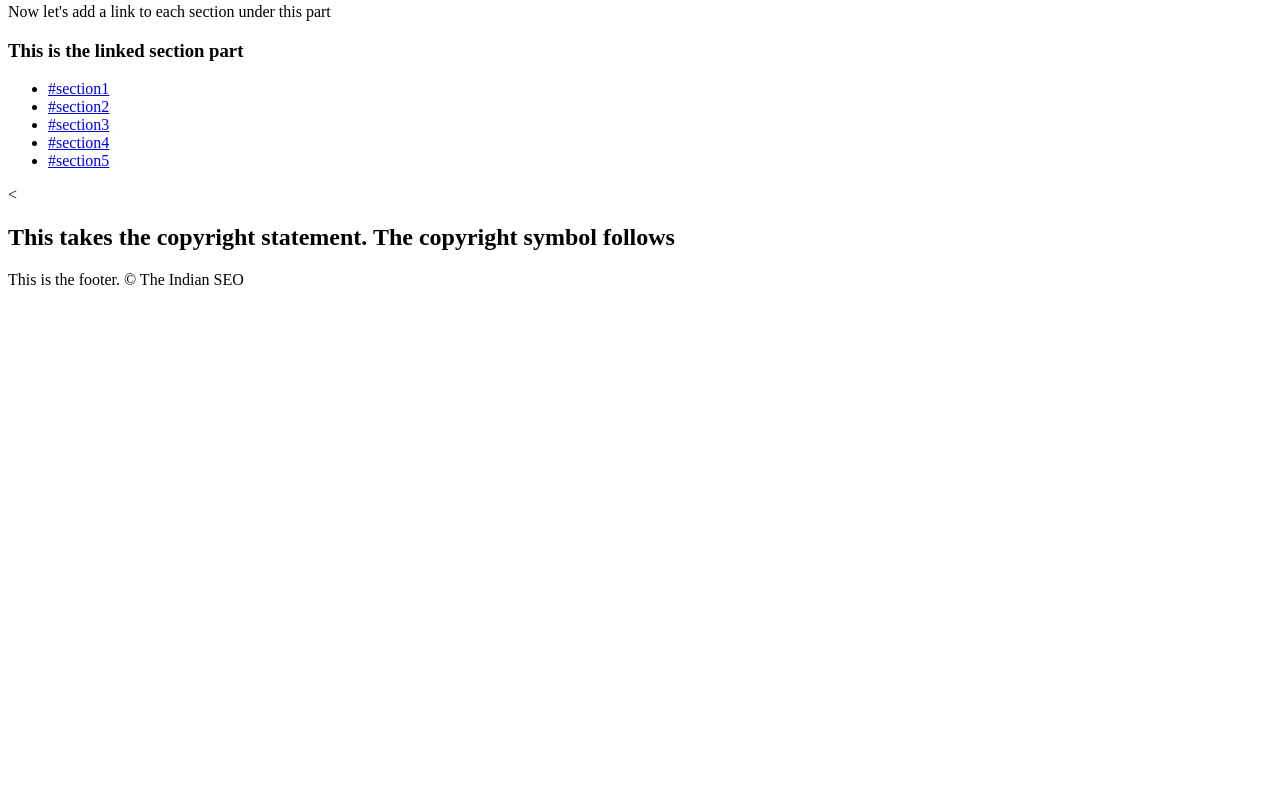
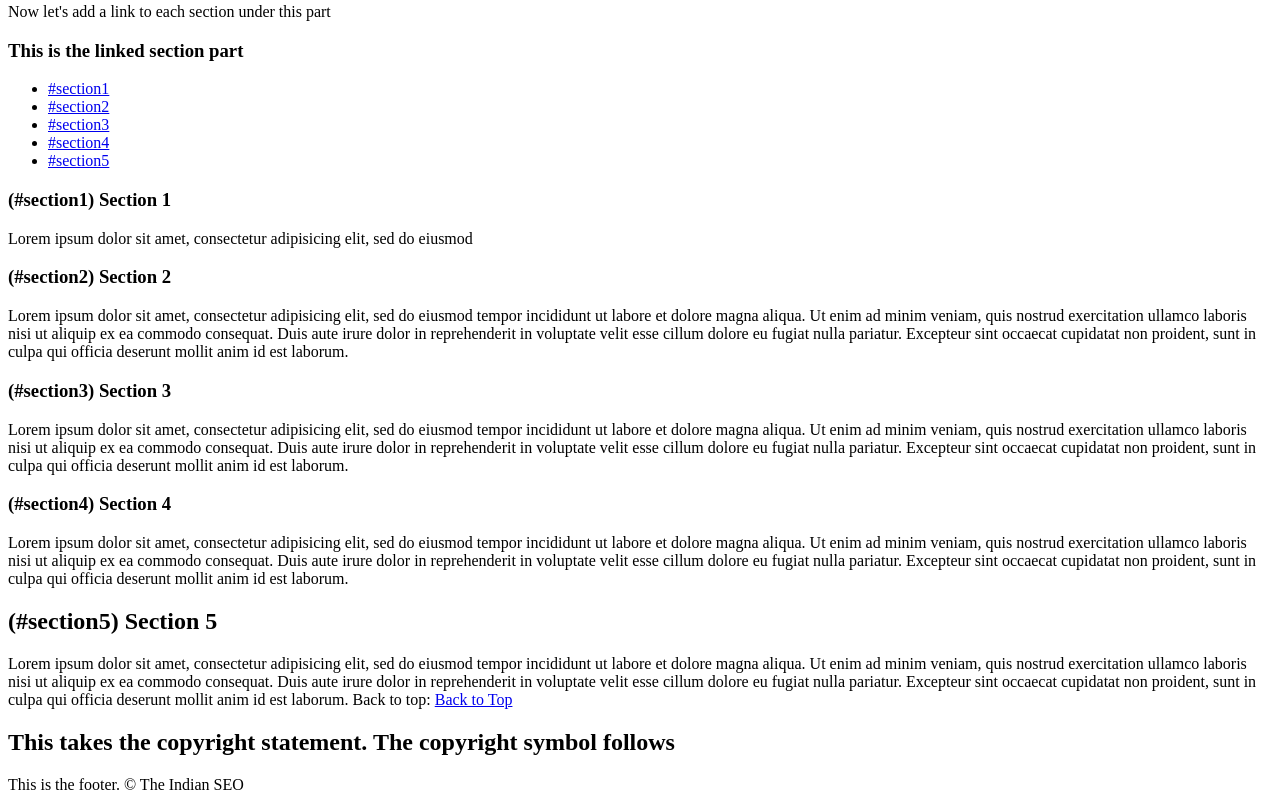
Before and after one commit to Vasanth-Samudrala/coursera-course, a plain HTML site: page site/index.html in a window 1280 px wide. Shown: the part 327-1129 px from the top of the page. Before the commit the page ends 800 px from the top, so only its background shows below. Drawn offline with Linux system fonts and the light colour scheme.

Commit message:
Latest update 07/01/23

```diff
--- a/site/index.html
+++ b/site/index.html
@@ -9,16 +9,19 @@
 	<header>This is the header</header>
 <h1>&quot; This is the title of the page taking a lot of importance&nbsp;&quot;</h1>
 <section>In this section, we learn about how to make some lists
-	<ul>The following are unlisted lists
-		<p></p>
+	<ul><p>The following are unlisted lists</p>
+
 		<li>This is the first element &lt;</li>
 		<li>This is the second element &amp;</li>
 		<li>This is the third element &gt; <a href="https://theindianseo.com/" target="_blank" title="The Indian seo website">The Indian SEO</a></li>
 	</ul>
 
 <div>
-	<ol>This is the ordered list
-		<p></p>
+	<ol>
+		<p>
+	This is the ordered list
+		</p>
+
 		<li>This is the first element &gt;</li>
 		<li>This is the second element &lt;</li>
 	</ol>
@@ -38,12 +41,54 @@
 		<li><a href="#section5">#section5</a></li>
 	</ul>
 
-	<!--The following is the content -->
+	<section>
 
+		<section id="section1"><h3>(#section1) Section 1 </h3>
+		<p> Lorem ipsum dolor sit amet, consectetur adipisicing elit, sed do eiusmod
+		</p>
+	</section>
 	<section>
-		<
+		<section id="section2"><h3>(#section2) Section 2 </h3>
+			<p>Lorem ipsum dolor sit amet, consectetur adipisicing elit, sed do eiusmod
+			tempor incididunt ut labore et dolore magna aliqua. Ut enim ad minim veniam,
+			quis nostrud exercitation ullamco laboris nisi ut aliquip ex ea commodo
+			consequat. Duis aute irure dolor in reprehenderit in voluptate velit esse
+			cillum dolore eu fugiat nulla pariatur. Excepteur sint occaecat cupidatat non
+			proident, sunt in culpa qui officia deserunt mollit anim id est laborum.</p>
+	</section>
+	<section>
+		<section id="section3"><h3>(#section3) Section 3 </h3>
+			<p>Lorem ipsum dolor sit amet, consectetur adipisicing elit, sed do eiusmod
+			tempor incididunt ut labore et dolore magna aliqua. Ut enim ad minim veniam,
+			quis nostrud exercitation ullamco laboris nisi ut aliquip ex ea commodo
+			consequat. Duis aute irure dolor in reprehenderit in voluptate velit esse
+			cillum dolore eu fugiat nulla pariatur. Excepteur sint occaecat cupidatat non
+			proident, sunt in culpa qui officia deserunt mollit anim id est laborum.</p>
+	</section>
+	<section>
+		<section id="section4"><h3>(#section4) Section 4 </h3>
+			<p>Lorem ipsum dolor sit amet, consectetur adipisicing elit, sed do eiusmod
+			tempor incididunt ut labore et dolore magna aliqua. Ut enim ad minim veniam,
+			quis nostrud exercitation ullamco laboris nisi ut aliquip ex ea commodo
+			consequat. Duis aute irure dolor in reprehenderit in voluptate velit esse
+			cillum dolore eu fugiat nulla pariatur. Excepteur sint occaecat cupidatat non
+			proident, sunt in culpa qui officia deserunt mollit anim id est laborum.</p>
 	</section>
 </section>
+	<div>
+		<h2><a name="section5">(#section5) Section 5</a></h2>
+		<p>
+			Lorem ipsum dolor sit amet, consectetur adipisicing elit, sed do eiusmod
+			tempor incididunt ut labore et dolore magna aliqua. Ut enim ad minim veniam,
+			quis nostrud exercitation ullamco laboris nisi ut aliquip ex ea commodo
+			consequat. Duis aute irure dolor in reprehenderit in voluptate velit esse
+			cillum dolore eu fugiat nulla pariatur. Excepteur sint occaecat cupidatat non
+			proident, sunt in culpa qui officia deserunt mollit anim id est laborum.
+			Back to top: <a href="#top">Back to Top</a>
+		</p>
+	</div>
+
+
 <h2>This takes the copyright statement. The copyright symbol follows</h2>
 <footer>This is the footer. &copy; The Indian SEO</footer>
 </body>
```
Also changed, not shown: site/cssfirstfile.html (added, +48 -0 lines), site/images.html (added, +23 -0 lines).
